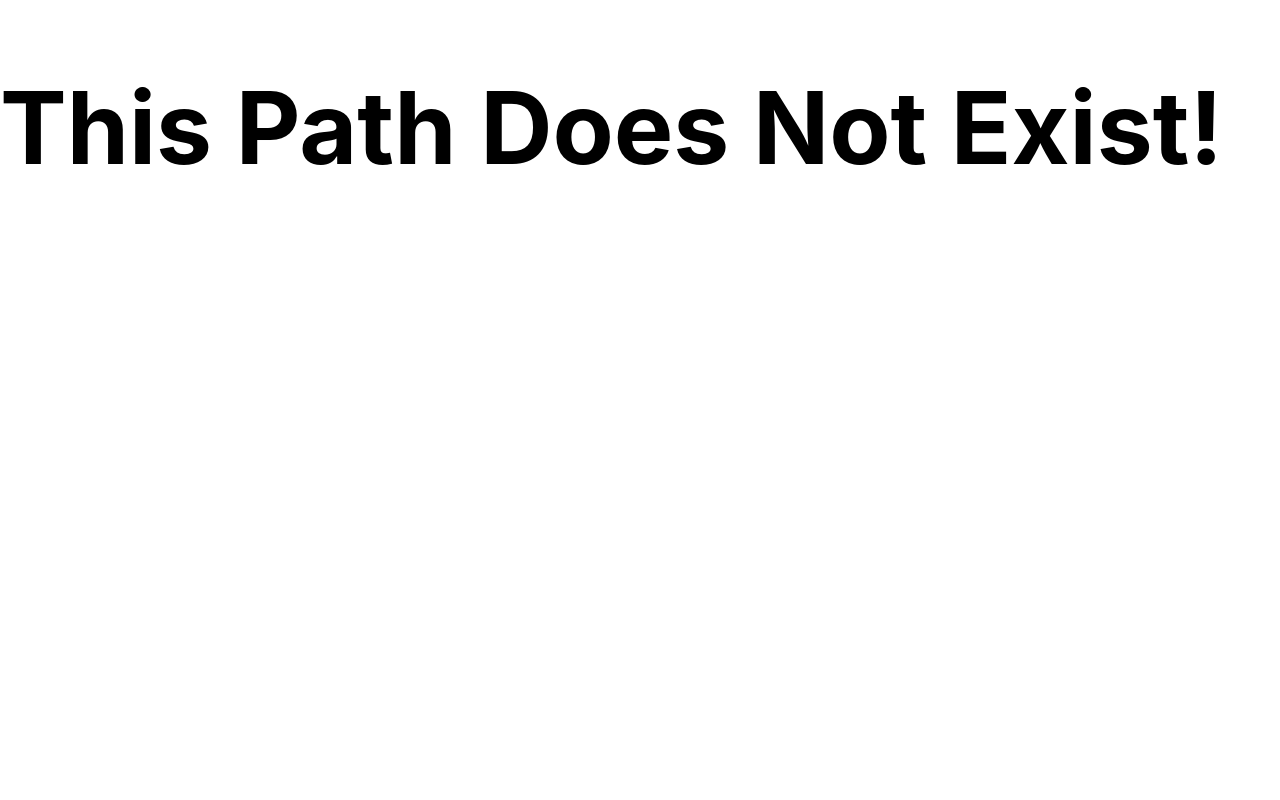
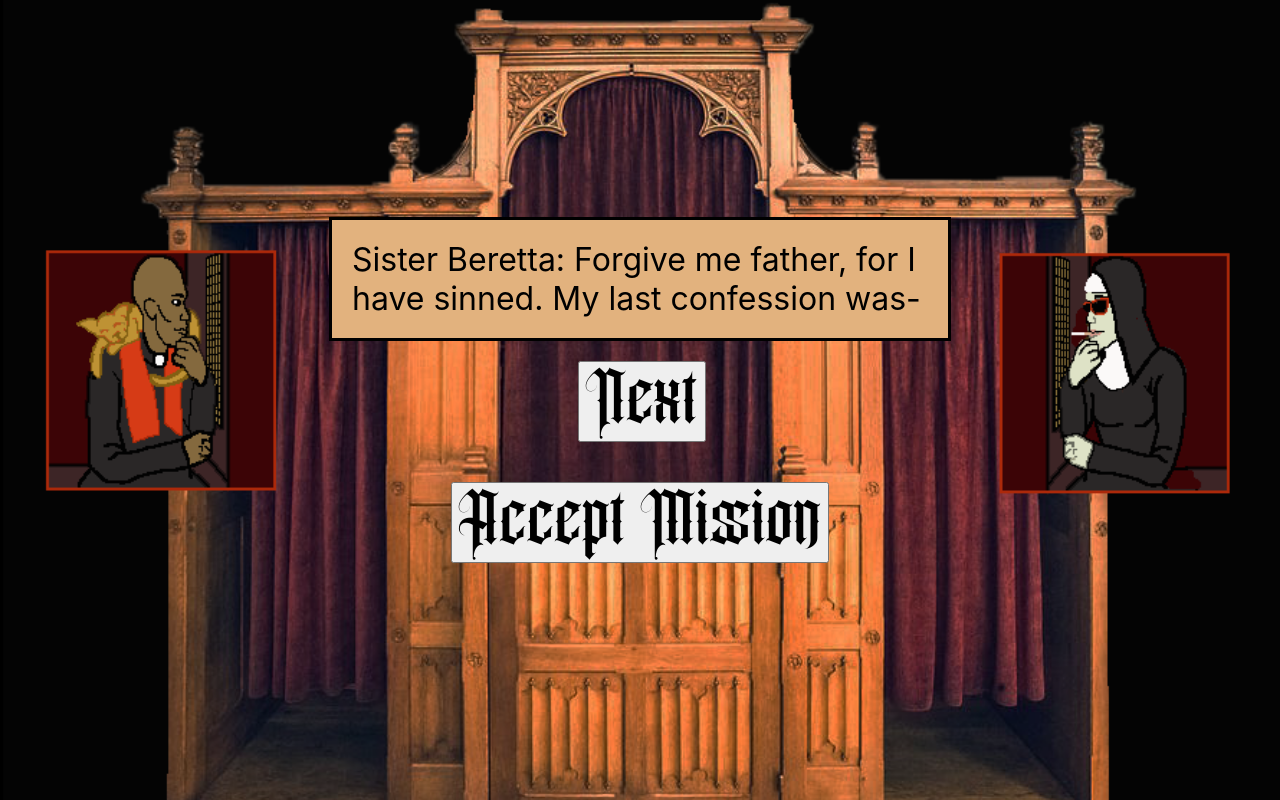
Before and after one commit to PatrickGBecker/nunslinger, a React (Create React App) app: page /missions in a window 1280 px wide. Built offline with nearby package versions, Linux system fonts and the light colour scheme.

Commit message:
even more deploying

```diff
--- a/src/component/App/App.tsx
+++ b/src/component/App/App.tsx
@@ -28,7 +28,7 @@ const App = () => {
           </div>
         </Route>
 
-        <Route exact path='/nunslinger/missions'>
+        <Route exact path='/missions'>
           <Missions missionCount={missionCount} gameCount={gameCount} />
         </Route>
 
--- a/src/component/Game/Game.tsx
+++ b/src/component/Game/Game.tsx
@@ -348,7 +348,7 @@ const Game = (props: Props) => {
                         <h2>{isEnglish && celebrationEn}</h2>
                         <h2>Rejoice and be glad, because great is your reward in heaven!</h2>
                         <div className='win-screen-buttons}'>
-                            <Link to='/nunslinger/missions'>
+                            <Link to='/missions'>
                                 <button className='next-mission-button' onClick={increaseGameCount}>Next Mission</button>
                             </Link>
                             <Link to='/nunslinger/'>
@@ -368,7 +368,7 @@ const Game = (props: Props) => {
                         <h2>{isEnglish && celebrationEn}</h2>
                         <h2>Rejoice and be glad, because great is your reward in heaven!</h2>
                         <div className='win-screen-buttons}'>
-                            <Link to='/nunslinger/missions'>
+                            <Link to='/missions'>
                                 <button className='next-mission-button' onClick={increaseGameCount}>Next Mission</button>
                             </Link>
                             <Link to='/nunslinger/'>
--- a/src/component/Missions/Missions.tsx
+++ b/src/component/Missions/Missions.tsx
@@ -18,7 +18,7 @@ const Missions = (props: Props) => {
                 <DialogBox missionCount={props.missionCount} gameCount={props.gameCount}/>
                 </div>
                 <div className='button-style'>
-                    <Link to='/nunslinger/game'>
+                    <Link to='/game'>
                         <button className='start-button'>Accept Mission</button>
                     </Link>
                 </div>
```
